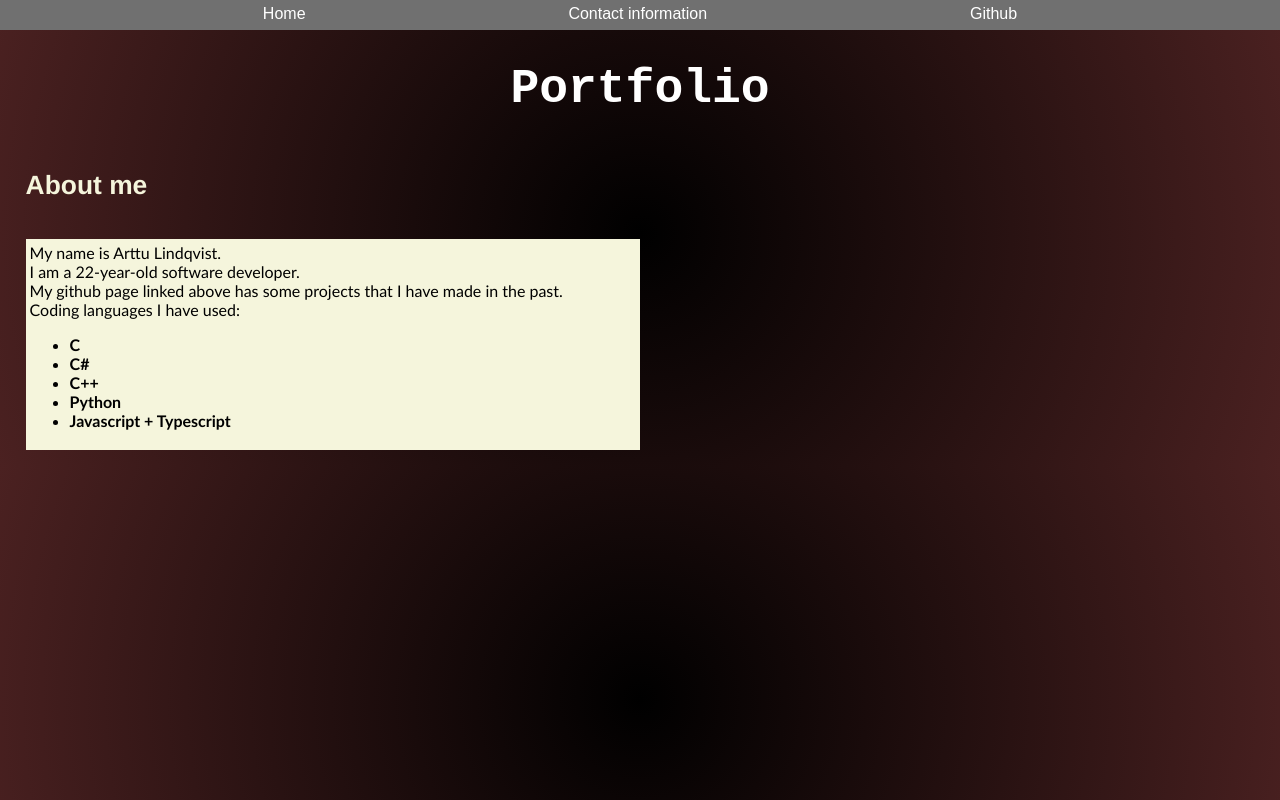
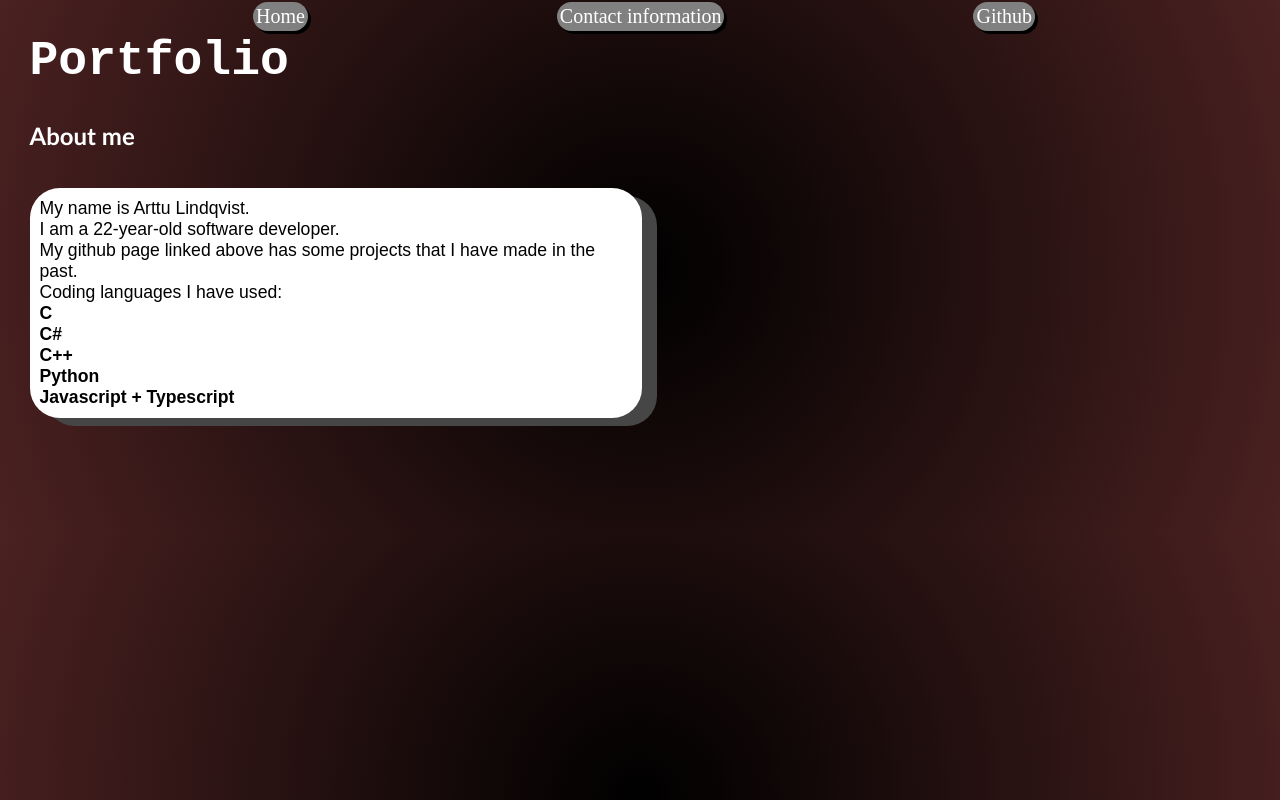
Before and after one commit to MrBrowniee/portfolio, a React (Create React App) app: page /home in a window 1280 px wide. Built offline with nearby package versions, Linux system fonts and the light colour scheme.

Commit message:
Homepage UI

```diff
--- a/src/App.tsx
+++ b/src/App.tsx
@@ -1,12 +1,10 @@
 import React from 'react'
-import Footer from './components/footer/footer';
 import Homepage from './components/homepage/homepage';
 
 const App: React.FC = () => {
   return (
     <div>
       <Homepage />
-      <Footer />
     </div>
   )
 }
--- a/src/components/contactMe/contactMe.module.scss
+++ b/src/components/contactMe/contactMe.module.scss
@@ -1,18 +1,4 @@
 .container {
-    width: 100%;
-    height: 100%;
-    display: flex;
-    flex-direction: column;
-}
+    margin: 0;
 
-h1 {
-   font-family: 'Courier New', Courier, monospace;
-   font-size: 300%;
-   color: white;
-}
-
-h2 {
-    font-family: 'Franklin Gothic Medium', 'Arial Narrow', Arial, sans-serif;
-    font-size: 100%;
-    color: white
-}
+    }
--- a/src/components/contactMe/contactMe.tsx
+++ b/src/components/contactMe/contactMe.tsx
@@ -8,11 +8,9 @@ type ContactMeProps = {
 const ContactMe: React.FC<ContactMeProps> = () => {
   return (
     <div className={styles.container}>
-      <h1>Contact information</h1>
-      <h2><ul>
-        <li>Email: lindqvist.arttu@gmail.com</li>
-        <li><a href="https://www.linkedin.com/in/arttu-lindqvist-257740180/">LinkedIn</a></li>
-      </ul></h2>
+      <h1>Contact me</h1>
+        <h2>Email: lindqvist.arttu@gmail.com</h2>
+        <h2><a href="https://www.linkedin.com/in/arttu-lindqvist-257740180/">LinkedIn</a></h2>
     </div>
   )
 }
--- a/src/components/homepage/homepage.module.scss
+++ b/src/components/homepage/homepage.module.scss
@@ -1,29 +1,35 @@
 .container {
     width: 100%;
-    height: 45%;
+    height: 15px;
     display: flex;
     flex-direction: column;
     justify-content: center;
+    }
+
 
     h1 {
-      font-size: 300%;
-      color: rgb(255, 255, 255);
-      font-family:'Courier New', Courier, monospace;
-      align-self: center;
+    margin-top: 35%;
+    margin-bottom: 1%;
+    margin-left: 2%;
+    font-family: 'Courier New', Courier, monospace;
+    font-size: 300%;
+    color: white;
+    }
+
+    h2 {
+      font-family: 'Trebuchet MS', 'Lucida Sans Unicode', 'Lucida Grande', 'Lucida Sans', Arial, sans-serif;
+      font-size: 150%;
+      color: white;
+      margin-left: 2%;
     }
 
     p {
-      font-size: 100%;
-      background: beige;
+      font-family: Arial, Helvetica, sans-serif;
+      font-size: 110%;
+      padding: 10px;
+      margin-left: 2%;
       margin-right: 50%;
-      margin-left: 2%;
-      padding: 4px;
-      font-family:'Trebuchet MS', 'Lucida Sans Unicode', 'Lucida Grande', 'Lucida Sans', Arial, sans-serif;
+      background-color: white;
+      border-radius: 30px;
+      box-shadow: 15px 8px rgb(70, 70, 70);
     }
-
-    h2 {
-      font-size: 165%;
-      color: beige;
-      margin-left: 2%;
-    }
-  }
--- a/src/components/homepage/homepage.tsx
+++ b/src/components/homepage/homepage.tsx
@@ -7,18 +7,19 @@ type HomepageProps = {
 
 const Homepage: React.FC<HomepageProps> = () => {
   return (
-    <div className={styles.container}>
+  <div className={styles.container}>
     <h1>Portfolio</h1>
       <h2>About me</h2>
-      <p>My name is Arttu Lindqvist.<br></br>I am a 22-year-old software developer.<br></br>
-        My github page linked above has some projects that I have made in the past.<br></br>Coding languages I have used:
-        <strong><ul>
-          <li>C</li>
-          <li>C#</li>
-          <li>C++</li>
-          <li>Python</li>
-          <li>Javascript + Typescript</li>
-        </ul></strong></p>
+        <p>My name is Arttu Lindqvist.<br></br>I am a 22-year-old software developer.<br></br>
+        My github page linked above has some projects that I have made in the past.<br></br>
+        Coding languages I have used: <br></br>
+        <strong>
+          C<br></br>
+          C#<br></br>
+          C++<br></br>
+          Python<br></br>
+          Javascript + Typescript<br></br>
+        </strong></p>
   </div>
   )
 }
--- a/src/components/navbar/navbar.module.scss
+++ b/src/components/navbar/navbar.module.scss
@@ -1,17 +1,23 @@
 .container {
+width: 100%;
 display: flex;
 flex-direction: row;
 justify-content: space-evenly;
-position: relative;
-background: rgb(112, 112, 112);
-height: 25px;
-padding-top: 5px;
+position: fixed;
+top: 0;
+}
 
-  }
+div {
+    margin-bottom: 20%;
+    padding: 2px;
+}
 
 a {
-  font-family: Arial, Helvetica, sans-serif;
-  color: rgb(255, 255, 255);
-  text-decoration: none;
-  align-items: center;
+    font-size: 20px;
+    text-decoration: none;
+    background-color: gray;
+    padding: 3px;
+    border-radius: 25px;
+    color: white;
+    box-shadow: 3px 3px 0 0 black;
 }
--- a/src/index.tsx
+++ b/src/index.tsx
@@ -10,13 +10,13 @@ import {
 import Homepage from './components/homepage/homepage';
 import styles from './index.module.scss'
 import Navbar from './components/navbar/navbar';
+import ContactMe from './components/contactMe/contactMe';
 import Projects from './components/info/projects';
-import ContactMe from './components/contactMe/contactMe';
 
 const Index = () => {
   return (
     <div className={styles.container}>
-      Index
+      index
     </div>
   )
 }
```
Also changed, not shown: src/index.module.scss (line endings or trailing spaces).
